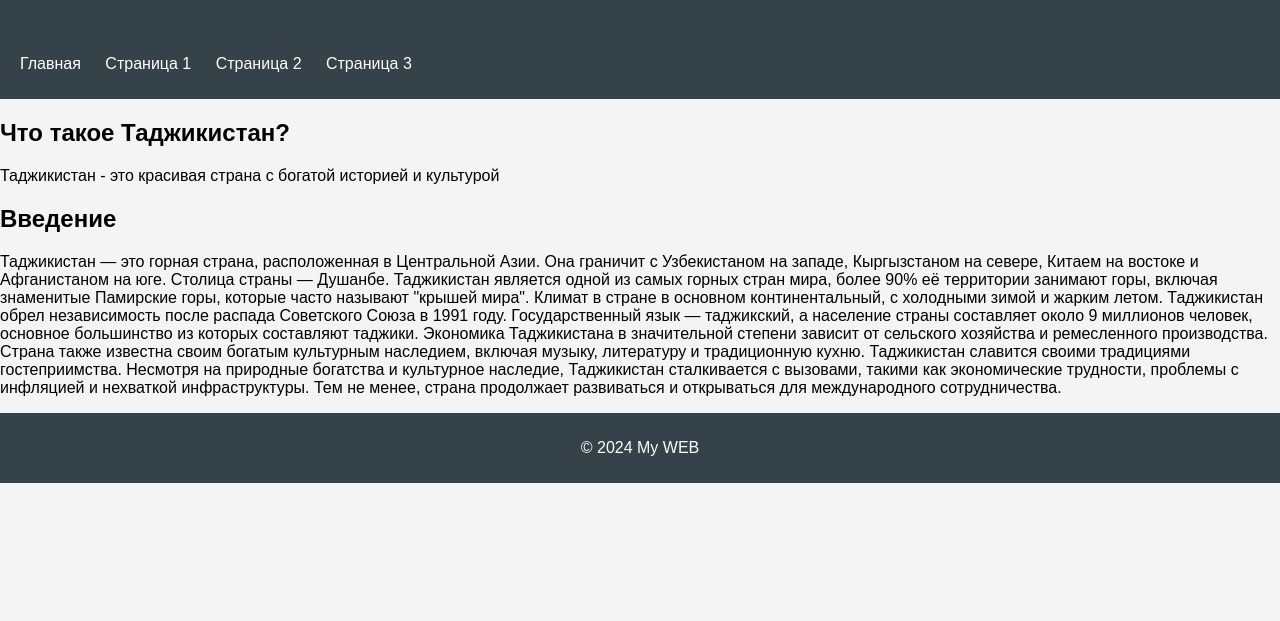
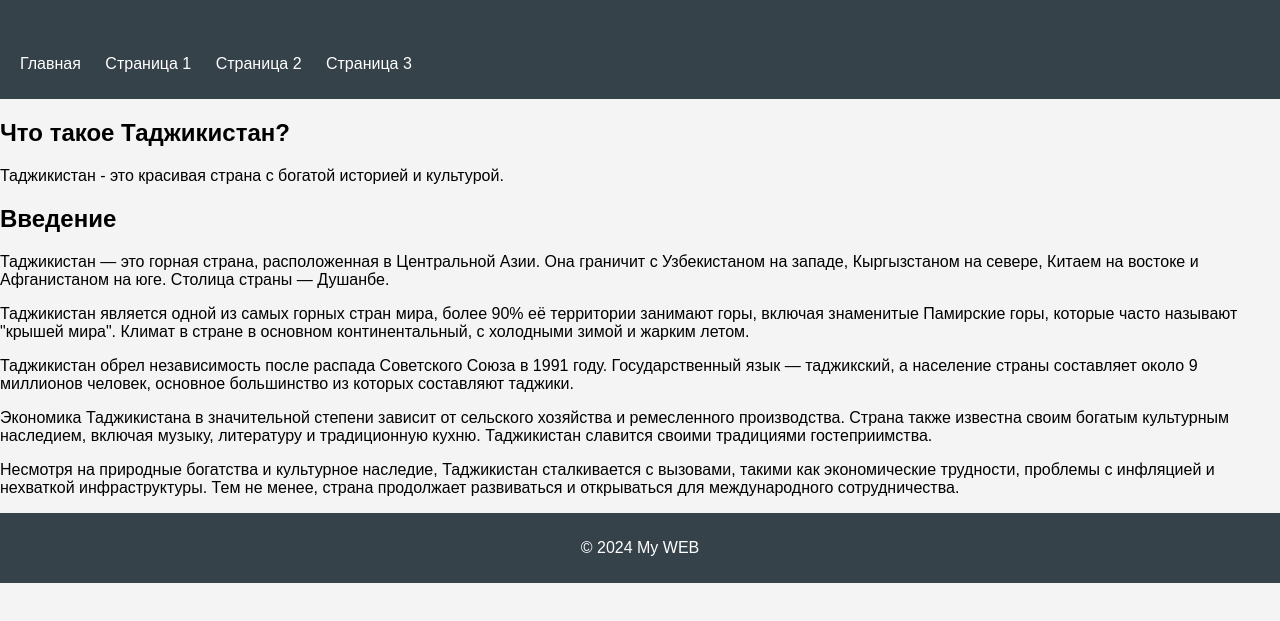
Before and after one commit to devtjk/my-web, a plain HTML site: page My WEB/index.html in a window 1280 px wide. Shown: the part 71-692 px from the top of the page. Drawn offline with Linux system fonts and the light colour scheme.

Commit message:
Update index.html

```diff
--- a/My WEB/index.html
+++ b/My WEB/index.html
@@ -11,6 +11,8 @@
     <header>
         <h1>Добро пожаловать на наш сайт!</h1>
     </header>
+
+    <div class="container">
         <nav>
             <ul>
                 <li><a href="index.html">Главная</a></li>
@@ -19,22 +21,26 @@
                 <li><a href="page3.html">Страница 3</a></li>
             </ul>
         </nav>
+
         <aside>
             <h2>Что такое Таджикистан?</h2>
-        <p>Таджикистан - это красивая страна с богатой историей и культурой</p>
+            <p>Таджикистан - это красивая страна с богатой историей и культурой.</p>
         </aside>
+
         <main>
             <h2>Введение</h2>
-        <p>Таджикистан — это горная страна, расположенная в Центральной Азии. Она граничит с Узбекистаном на западе, Кыргызстаном на севере, Китаем на востоке и Афганистаном на юге. Столица страны — Душанбе.
+            <p>Таджикистан — это горная страна, расположенная в Центральной Азии. Она граничит с Узбекистаном на западе, Кыргызстаном на севере, Китаем на востоке и Афганистаном на юге. Столица страны — Душанбе.</p>
 
-            Таджикистан является одной из самых горных стран мира, более 90% её территории занимают горы, включая знаменитые Памирские горы, которые часто называют "крышей мира". Климат в стране в основном континентальный, с холодными зимой и жарким летом.
+            <p>Таджикистан является одной из самых горных стран мира, более 90% её территории занимают горы, включая знаменитые Памирские горы, которые часто называют "крышей мира". Климат в стране в основном континентальный, с холодными зимой и жарким летом.</p>
 
-            Таджикистан обрел независимость после распада Советского Союза в 1991 году. Государственный язык — таджикский, а население страны составляет около 9 миллионов человек, основное большинство из которых составляют таджики.
+            <p>Таджикистан обрел независимость после распада Советского Союза в 1991 году. Государственный язык — таджикский, а население страны составляет около 9 миллионов человек, основное большинство из которых составляют таджики.</p>
 
-            Экономика Таджикистана в значительной степени зависит от сельского хозяйства и ремесленного производства. Страна также известна своим богатым культурным наследием, включая музыку, литературу и традиционную кухню. Таджикистан славится своими традициями гостеприимства.
+            <p>Экономика Таджикистана в значительной степени зависит от сельского хозяйства и ремесленного производства. Страна также известна своим богатым культурным наследием, включая музыку, литературу и традиционную кухню. Таджикистан славится своими традициями гостеприимства.</p>
 
-            Несмотря на природные богатства и культурное наследие, Таджикистан сталкивается с вызовами, такими как экономические трудности, проблемы с инфляцией и нехваткой инфраструктуры. Тем не менее, страна продолжает развиваться и открываться для международного сотрудничества.</p>
+            <p>Несмотря на природные богатства и культурное наследие, Таджикистан сталкивается с вызовами, такими как экономические трудности, проблемы с инфляцией и нехваткой инфраструктуры. Тем не менее, страна продолжает развиваться и открываться для международного сотрудничества.</p>
         </main>
+    </div>
+
     <footer>
         <p>&copy; 2024 My WEB</p>
     </footer>
```
Lines whose indentation alone changed are shown as unchanged.
